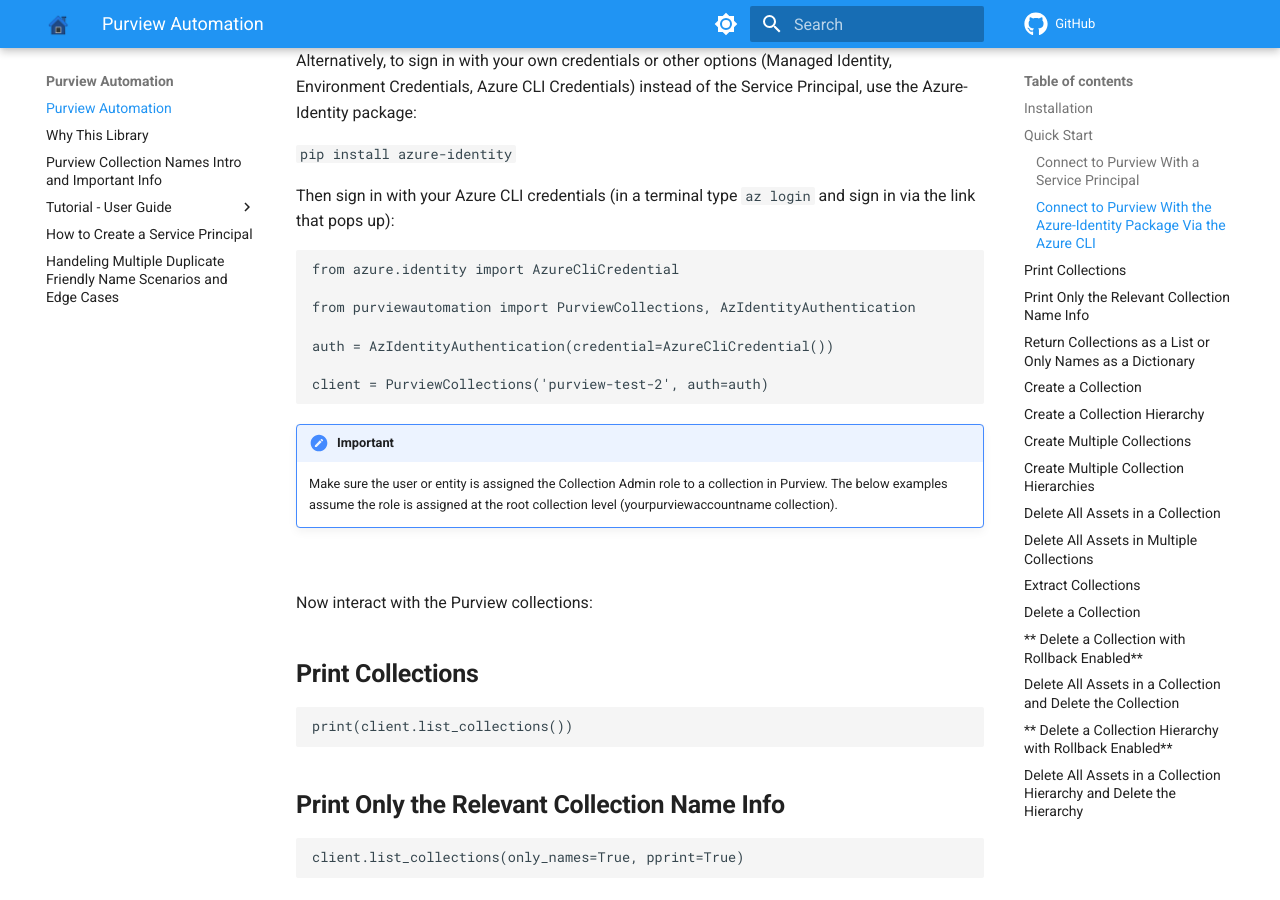
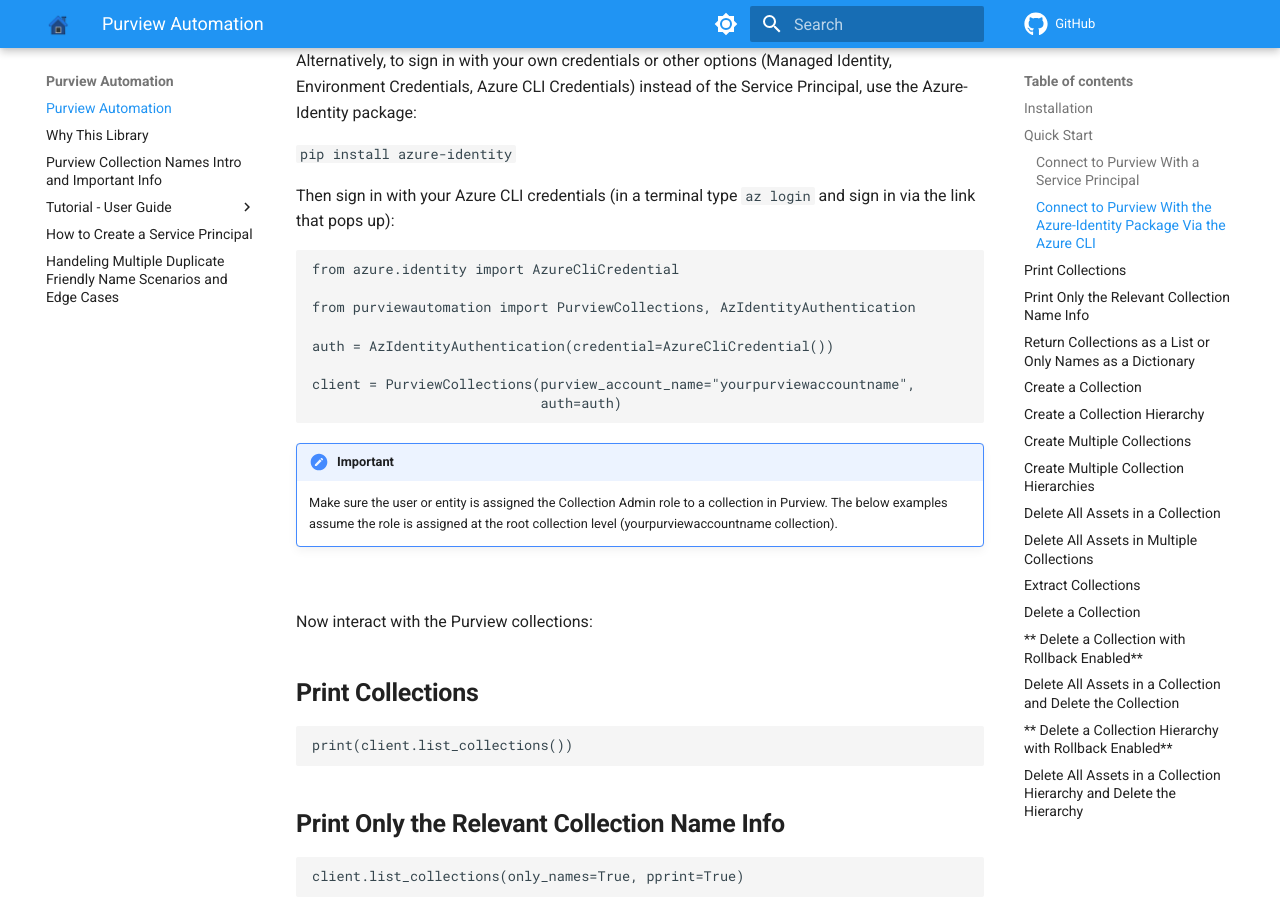
Before and after one commit to Ludwinic1/purviewautomation, an MkDocs documentation site: the page built from docs/index.md, in a window 1280 px wide and 900 px high, scrolled down 2740 px. Built offline with MkDocs 1.6.1 and Material for MkDocs 9.7.7, drawn with Linux system fonts in a browser that asks for light colours; comment, search, counter and statistics services are not loaded.

Commit message:
updated index

````diff
--- a/docs/index.md
+++ b/docs/index.md
@@ -91,7 +91,8 @@
 
 auth = AzIdentityAuthentication(credential=AzureCliCredential())
 
-client = PurviewCollections('purview-test-2', auth=auth)
+client = PurviewCollections(purview_account_name="yourpurviewaccountname",
+                            auth=auth)
 ```
 !!! important
     Make sure the user or entity is assigned the Collection Admin role to a collection in Purview. The below examples assume the role is assigned at the root collection level (yourpurviewaccountname collection).
````
